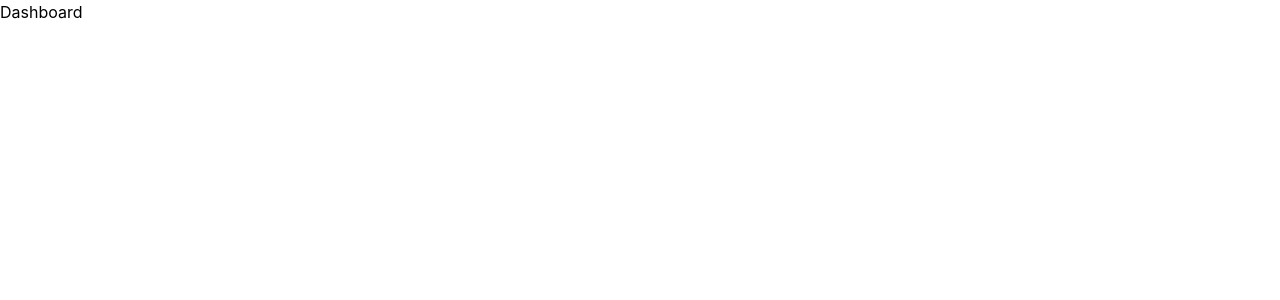
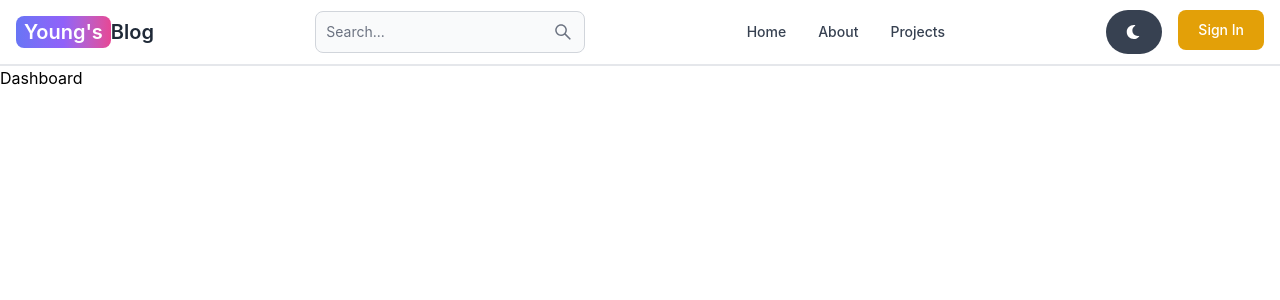
Before and after one commit to guniluk/MERN-BLOG, a React (Vite) app in the folder client/: page /dashboard in a window 1280 px wide. Shown: the top 300 px of the page. Built offline with nearby package versions, Linux system fonts and the light colour scheme.

Commit message:
create header

```diff
--- a/client/package.json
+++ b/client/package.json
@@ -11,8 +11,10 @@
   },
   "dependencies": {
     "@tailwindcss/vite": "^4.2.2",
+    "flowbite-react": "^0.12.17",
     "react": "^19.2.4",
     "react-dom": "^19.2.4",
+    "react-icons": "^5.6.0",
     "react-router-dom": "^7.13.1",
     "tailwindcss": "^4.2.2"
   },
--- a/client/src/App.jsx
+++ b/client/src/App.jsx
@@ -5,10 +5,12 @@
 import SignIn from './pages/SignIn.jsx';
 import SignUp from './pages/SignUp.jsx';
 import Dashboard from './pages/Dashboard.jsx';
+import Header from './components/Header.jsx';
 
 function App() {
   return (
     <BrowserRouter>
+      <Header />
       <Routes>
         <Route path="/" element={<Home />} />
         <Route path="/about" element={<About />} />
--- /dev/null
+++ b/client/src/components/Header.jsx
@@ -0,0 +1,60 @@
+import {
+  Button,
+  Navbar,
+  NavbarCollapse,
+  NavbarLink,
+  TextInput,
+  NavbarToggle,
+} from 'flowbite-react';
+import { Link, useLocation } from 'react-router-dom';
+import { AiOutlineSearch } from 'react-icons/ai';
+import { FaMoon } from 'react-icons/fa';
+
+export default function Header() {
+  const path = useLocation().pathname;
+
+  return (
+    <Navbar className="border-b-2 border-gray-200">
+      <Link
+        to="/"
+        className="self-center whitespace-nowrap text-sm sm:text-xl font-semibold text-gray-800 hover:text-gray-500 dark:text-white"
+      >
+        <span className="px-2 py-1 bg-linear-to-r from-indigo-500 via-purple-500 to-pink-500 rounded-lg text-white">
+          Young's
+        </span>
+        Blog
+      </Link>
+      <form>
+        <TextInput
+          type="text"
+          placeholder="Search..."
+          rightIcon={AiOutlineSearch}
+          className="hidden lg:inline"
+        />
+      </form>
+      <Button className="w-14 h-11 lg:hidden" color="gray" pill>
+        <AiOutlineSearch />
+      </Button>
+      <div className="flex gap-4 md:order-2">
+        <Button className="w-14 h-11 hidden sm:inline" color="gray" pill>
+          <FaMoon />
+        </Button>
+        <Link to="/sign-in">
+          <Button color="yellow">Sign In</Button>
+        </Link>
+        <NavbarToggle />
+      </div>
+      <NavbarCollapse>
+        <NavbarLink as={Link} active={path === '/'} to="/">
+          Home
+        </NavbarLink>
+        <NavbarLink as={Link} active={path === '/about'} to="/about">
+          About
+        </NavbarLink>
+        <NavbarLink as={Link} active={path === '/projects'} to="/projects">
+          Projects
+        </NavbarLink>
+      </NavbarCollapse>
+    </Navbar>
+  );
+}
--- a/client/src/index.css
+++ b/client/src/index.css
@@ -1 +1,3 @@
 @import 'tailwindcss';
+@import 'flowbite-react/plugin/tailwindcss';
+@source '../.flowbite-react/class-list.json';
--- a/client/vite.config.js
+++ b/client/vite.config.js
@@ -1,6 +1,8 @@
 import { defineConfig } from 'vite';
 import react from '@vitejs/plugin-react';
 import tailwindcss from '@tailwindcss/vite';
+import flowbiteReact from "flowbite-react/plugin/vite";
+
 export default defineConfig({
-  plugins: [react(), tailwindcss()],
+  plugins: [react(), tailwindcss(), flowbiteReact()],
 });
```
Also changed, not shown: client/.flowbite-react/class-list.json (added), client/.flowbite-react/config.json (added), client/.flowbite-react/init.tsx (added), 2 other files (tests, documents, lock files or other folders).
